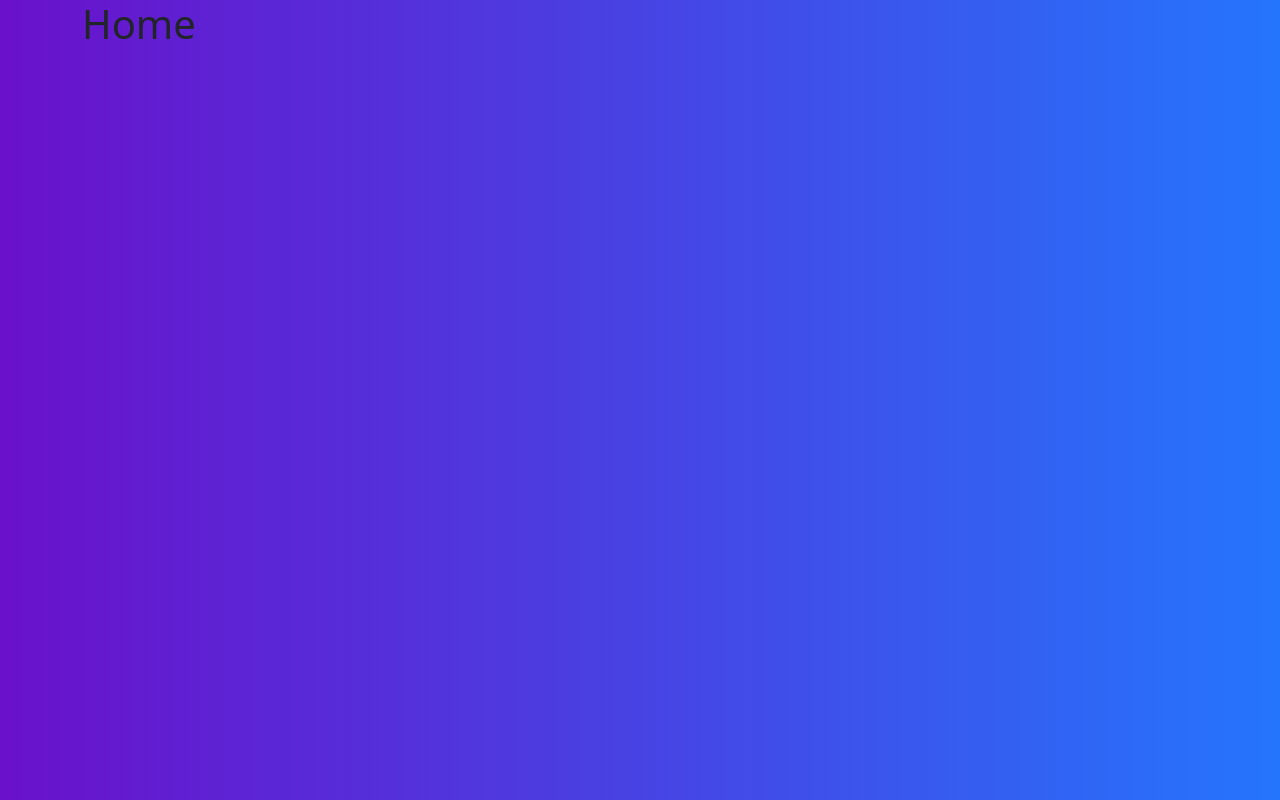
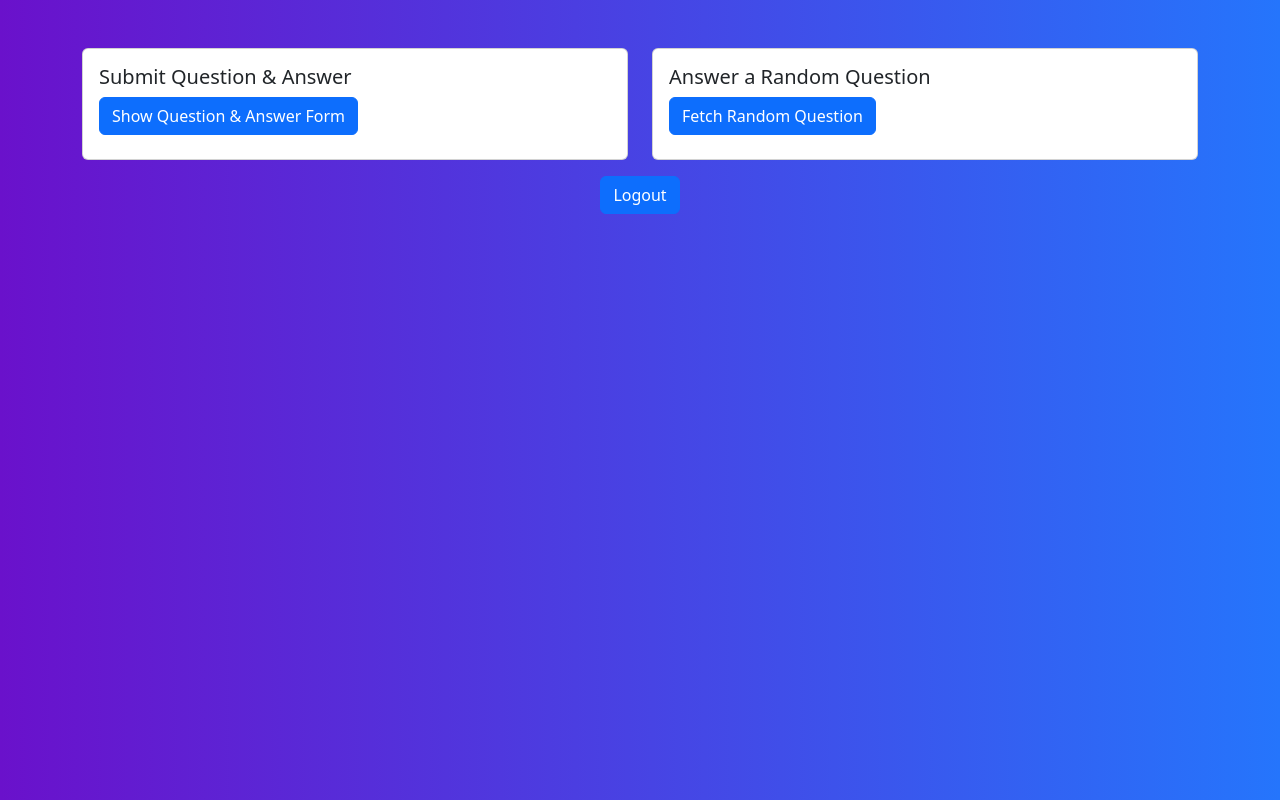
Before and after one commit to RitinDev/capstone-2024, a React (Create React App) app in the folder frontend/: page / in a window 1280 px wide. Built offline with nearby package versions, Linux system fonts and the light colour scheme; sample sign-in values are in the browser's storage.

Commit message:
feat: question + answer submission and random question fetching

```diff
--- a/frontend/src/pages/Home.js
+++ b/frontend/src/pages/Home.js
@@ -1,9 +1,136 @@
-const Home = () => {
+import { useState } from 'react';
+import axios from 'axios';
+import { useAuth } from '../context/authContext'
+
+function Home() {
+    const { logout } = useAuth();
+    const [showQuestionForm, setShowQuestionForm] = useState(false);
+    const [showAnswerForm, setShowAnswerForm] = useState(false);
+    const [randomQuestion, setRandomQuestion] = useState(null);
+    const [question, setQuestion] = useState('');
+    const [answer, setAnswer] = useState('');
+
+    const handleQuestionAnswerSubmit = async () => {
+        const token = localStorage.getItem('token');
+
+        try {
+            // First, submit the question
+            const questionResponse = await axios.post(
+                'http://localhost:5000/api/questions',
+                { content: question },
+                { headers: { 'x-auth-token': token } }
+            );
+
+            if (questionResponse.data && questionResponse.data._id) {
+                // Use the returned question's ID to submit the answer
+                const answerResponse = await axios.post(
+                    'http://localhost:5000/api/answers',
+                    { content: answer, associatedQuestion: questionResponse.data._id },
+                    { headers: { 'x-auth-token': token } }
+                );
+
+                if (answerResponse.data && answerResponse.data._id) {
+                    alert('Question and Answer submitted successfully!');
+                    setRandomQuestion(null);
+                    setAnswer(''); // Reset answer field
+                    setQuestion(''); // Reset question field
+                }
+            }
+        } catch (error) {
+            alert('Error submitting the question or answer!');
+        }
+        setShowQuestionForm(false);
+        setShowAnswerForm(false);
+    };
+
+    const fetchRandomQuestion = async () => {
+        const token = localStorage.getItem('token');
+
+        try {
+            const response = await axios.get('http://localhost:5000/api/questions/random',
+                { headers: { 'x-auth-token': token } }
+            );
+
+            if (response.data && response.data.content) {
+                setRandomQuestion(response.data);
+            }
+        } catch (error) {
+            alert('Error fetching a random question!');
+        }
+        setShowAnswerForm(true);
+    };
+
+    const handleLogout = () => {
+        logout();
+        window.location.href = "/login";
+    };
+
     return (
-        <div className="container">
-            <h1>Home</h1>
+        <div className="container mt-5">
+            <div className="row">
+                <div className="col-md-6">
+                    <div className="card">
+                        <div className="card-body">
+                            <h5 className="card-title">Submit Question & Answer</h5>
+                            <button
+                                className="btn btn-primary mb-2"
+                                onClick={() => {
+                                    setShowQuestionForm(!showQuestionForm);
+                                    setShowAnswerForm(false);
+                                    setRandomQuestion(null);
+                                }}
+                            >
+                                Show Question & Answer Form
+                            </button>
+                            {showQuestionForm && (
+                                <form onSubmit={(e) => e.preventDefault()}>
+                                    <div className="mb-2">
+                                        <input type="text" placeholder="Question" className="form-control" value={question} onChange={(e) => setQuestion(e.target.value)} />
+                                    </div>
+                                    <div className="mb-2">
+                                        <input type="text" placeholder="Answer" className="form-control" value={answer} onChange={(e) => setAnswer(e.target.value)} />
+                                    </div>
+                                    <button className="btn btn-success" onClick={handleQuestionAnswerSubmit}>Submit</button>
+                                </form>
+                            )}
+                        </div>
+                    </div>
+                </div>
+                <div className="col-md-6">
+                    <div className="card">
+                        <div className="card-body">
+                            <h5 className="card-title">Answer a Random Question</h5>
+                            <button
+                                className="btn btn-primary mb-2"
+                                onClick={fetchRandomQuestion}
+                            >
+                                Fetch Random Question
+                            </button>
+                            {showAnswerForm && randomQuestion && (
+                                <form onSubmit={(e) => e.preventDefault()}>
+                                    <div className="mb-2">
+                                        <label className="d-block">Question: {randomQuestion.content}</label>
+                                    </div>
+                                    <div className="mb-2">
+                                        <input type="text" placeholder="Your Answer" className="form-control" value={answer} onChange={(e) => setAnswer(e.target.value)} />
+                                    </div>
+                                    <button className="btn btn-success" onClick={handleQuestionAnswerSubmit}>Submit Answer</button>
+                                </form>
+                            )}
+                        </div>
+                    </div>
+                </div>
+                <div className="col-md-12 mt-3 d-flex justify-content-center align-items-center">
+                    <button
+                        className="btn btn-primary mb-2"
+                        onClick={handleLogout}
+                    >
+                        Logout
+                    </button>
+                </div>
+            </div>
         </div>
-    )
+    );
 }
 
 export default Home;
--- a/frontend/src/utils/PrivateRoute.js
+++ b/frontend/src/utils/PrivateRoute.js
@@ -1,13 +1,8 @@
 import { Navigate, Outlet } from 'react-router-dom';
 import { useAuth } from '../context/authContext';
-import { useEffect } from 'react';
 
 function PrivateRouteWrapper() {
     const { isAuthenticated } = useAuth();
-
-    useEffect(() => {
-        console.log('PrivateRouteWrapper: ', isAuthenticated);
-    }, [isAuthenticated]);
 
     if (!isAuthenticated) {
         return <Navigate to="/login" replace />;
```
Also changed, not shown: 1 other file (tests, documents, lock files or other folders).
